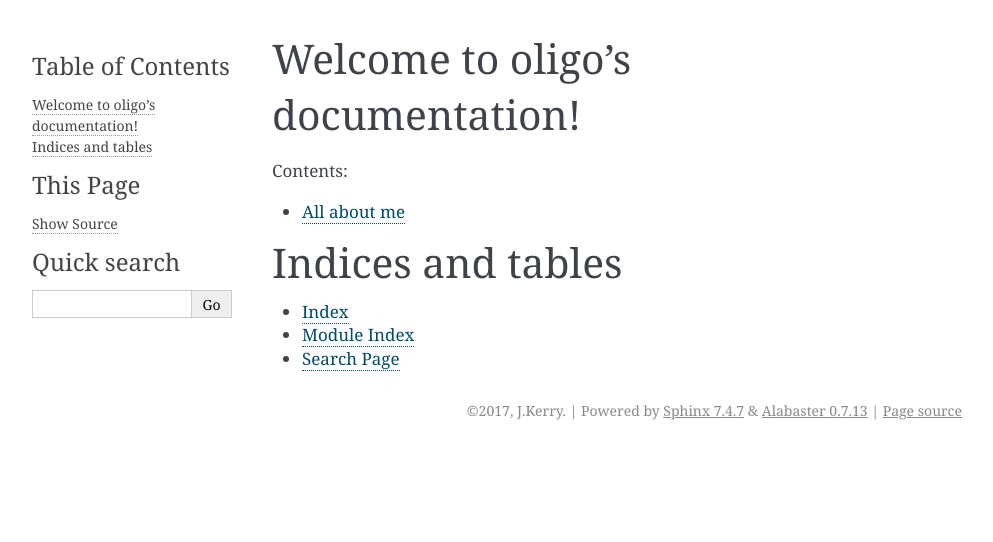
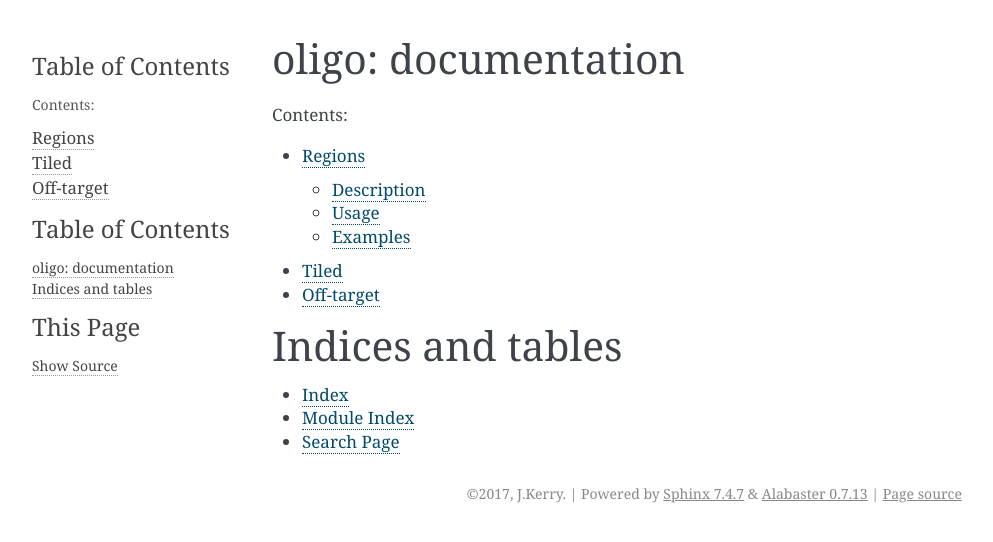
Before and after one commit to jbkerry/oligo, a Sphinx documentation site: the page built from docs/index.rst, in a window 1280 px wide. Shown: the top 542 px of the page, without its empty margins (148-1141 px from the left). Built offline with Sphinx 7.4.7, drawn with Linux system fonts in a browser that asks for light colours.

Commit message:
added pages for individual modules

```diff
--- a/docs/conf.py
+++ b/docs/conf.py
@@ -90,6 +90,10 @@ todo_include_todos = True
 # a list of builtin themes.
 #
 html_theme = 'alabaster'
+html_sidebars = {
+    '**': ['globaltoc.html', 'localtoc.html', 'sourcelink.html'],
+    'regions': ['globaltoc.html', 'sourcelink.html']
+}
 
 # Theme options are theme-specific and customize the look and feel of a theme
 # further.  For a list of options available for each theme, see the
--- a/docs/index.rst
+++ b/docs/index.rst
@@ -3,15 +3,16 @@
    You can adapt this file completely to your liking, but it should at least
    contain the root `toctree` directive.
 
-Welcome to oligo's documentation!
+oligo: documentation
 =================================
 
 .. toctree::
    :maxdepth: 2
    :caption: Contents:
 
-   all-about-me
-
+   regions
+   tiled
+   off_target
 
 
 
--- /dev/null
+++ b/docs/off_target.rst
@@ -0,0 +1,4 @@
+##########
+Off-target
+##########
+The *Off-target* module generates oligos adjacent to user supplied coordinates for potential off-target binding sites to allow for efficient pull down of the edited region
--- /dev/null
+++ b/docs/tiled.rst
@@ -0,0 +1,4 @@
+#####
+Tiled
+#####
+The *Tiled* module generates oligos for Capture-C or FISH in a tiled, or end-to-end, manner
```
Also changed, not shown: docs/all-about-me.rst (deleted, +0 -7 lines), docs/regions.rst (added, +21 -0 lines).
